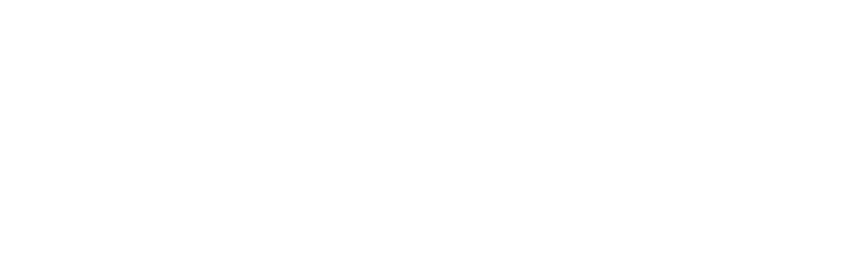
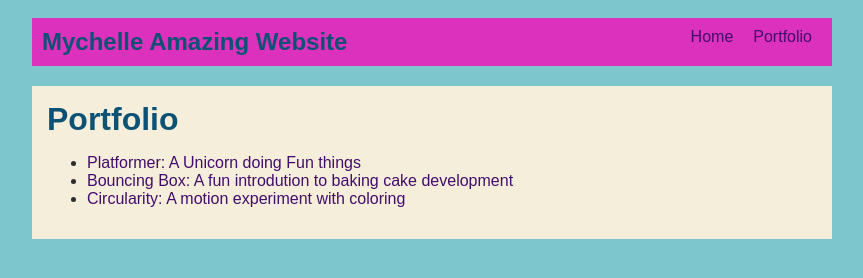
Before and after one commit to MychelleSmith25/MychelleSmith25.github.io, a plain HTML site: page portfolio.html in a window 1280 px wide. Shown: the whole page, without its empty margins (208-1071 px from the left). Drawn offline with Linux system fonts and the light colour scheme.

Commit message:
add portfolio page to website

```diff
--- a/portfolio.html
+++ b/portfolio.html
@@ -0,0 +1,41 @@
+<!DOCTYPE html>
+<html>
+  <head>
+    <title>Mychelle Wonderful Website</title>
+    <link rel="stylesheet" href="style.css" />
+  </head>
+
+  <body>
+    <!-- All content goes here -->
+    <div id="all-contents">
+        <nav>
+        <h1>Mychelle Amazing Website</h1>
+        <ul id="nav-ul">
+            <li class="nav-li">
+                <a href="index.html">Home</a>
+              </li>
+              <li class="nav-li">
+                <a href="portfolio.html">Portfolio</a>
+              </li>
+        </ul>
+        </nav>
+
+        <main>
+            <div class="content">
+                <h1>Portfolio</h1>
+                <ul id="portfolio">
+                    <li>
+                        <a href="fsd-projects/platformer/">Platformer: A Unicorn doing Fun things</a>
+                      </li>
+                      <li>
+                        <a href="fsd-projects/bouncing-box/">Bouncing Box: A fun introdution to baking cake development</a>
+                      </li>
+                      <li>
+                        <a href="fsd-projects/circularity/">Circularity: A motion experiment with coloring</a>
+                      </li>
+                </ul>
+              </div>
+     </main>
+    </div>
+  </body>
+</html>
--- a/style.css
+++ b/style.css
@@ -22,7 +22,7 @@ nav {
 h1 {
     display: flex;
     align-items: center;
-    color: white;
+    color: rgb(13, 82, 117);
     flex: 1;
     margin: 0;
 }
@@ -41,7 +41,7 @@ h1 {
 
 a {
     text-decoration: none;
-    color: #fff;
+    color: #430d6c;
 }
 
 /* main container area beneath menu */
```
